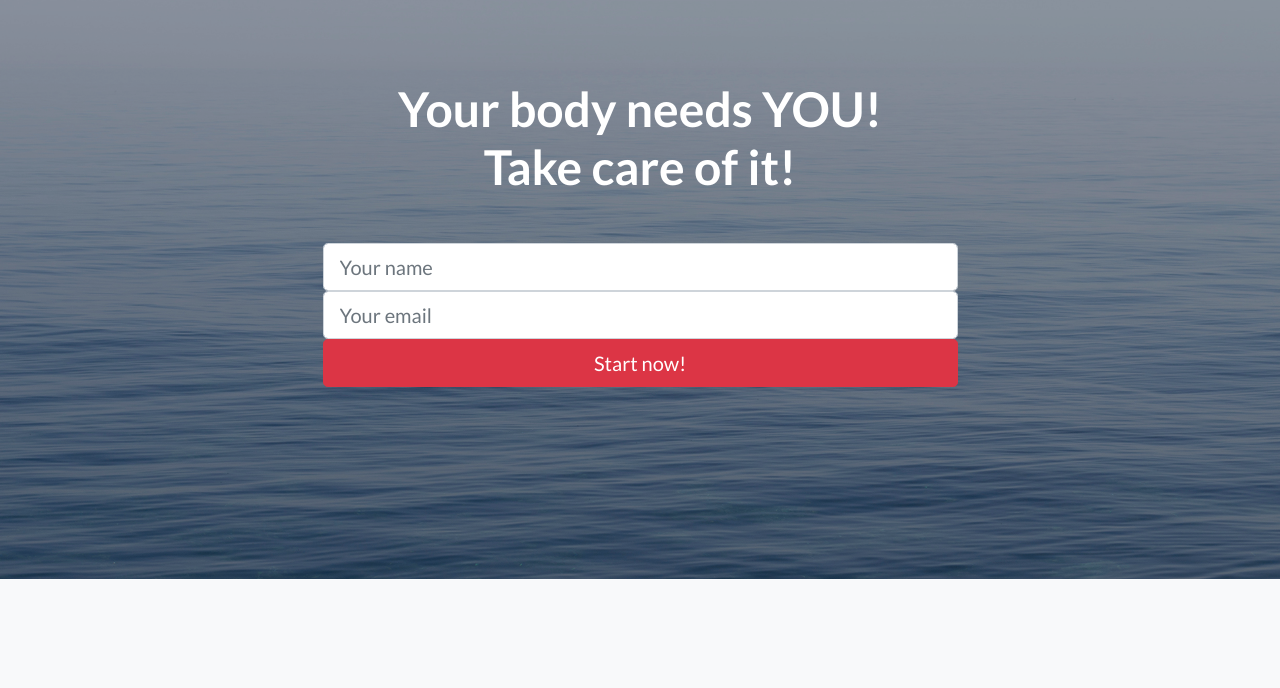
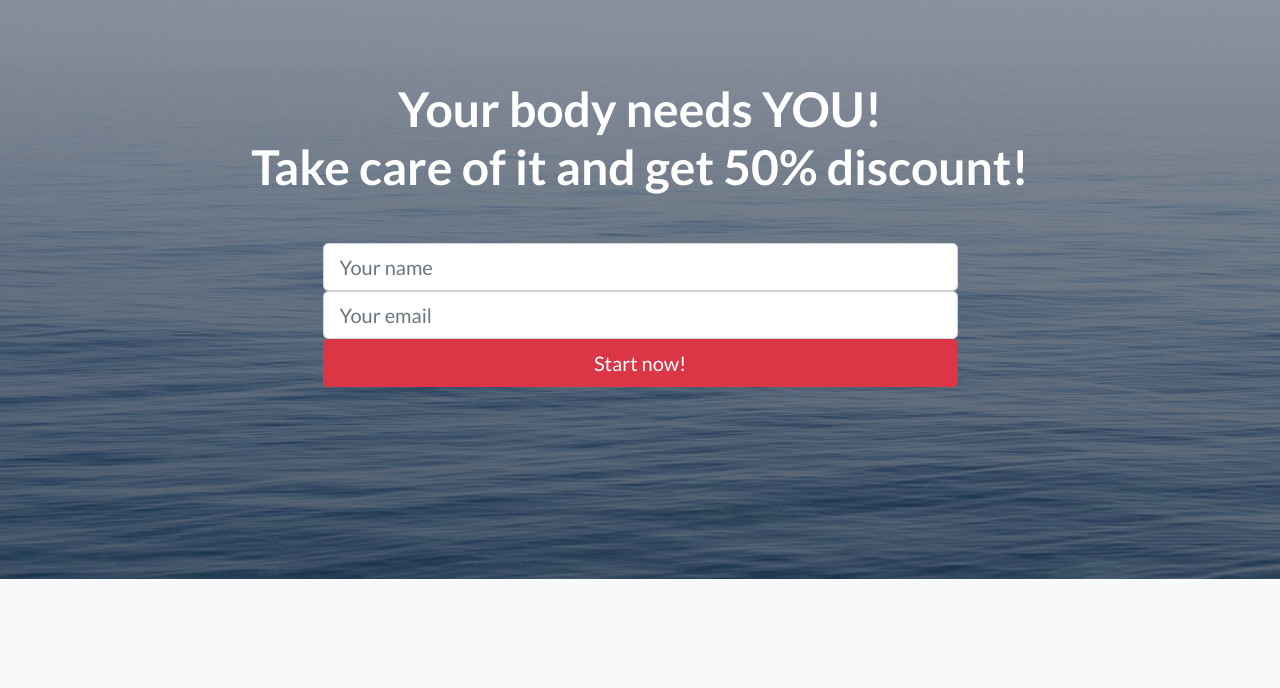
Before and after one commit to mariusdz/exawo-landing, a website: page startbootstrap-landing-page/index.html in a window 1280 px wide. Shown: the part 112-800 px from the top of the page. Drawn offline with Linux system fonts and the light colour scheme.

Commit message:
discount added

```diff
--- a/startbootstrap-landing-page/index.html
+++ b/startbootstrap-landing-page/index.html
@@ -32,7 +32,7 @@
     <div class="container">
       <div class="row">
         <div class="col-xl-9 mx-auto">
-          <h1 class="mb-5">Your body needs YOU!<br>Take care of it!</h1>
+          <h1 class="mb-5">Your body needs YOU!<br>Take care of it and get 50% discount!</h1>
         </div>
         <div class="col-md-10 col-lg-8 col-xl-7 mx-auto">
 
```
